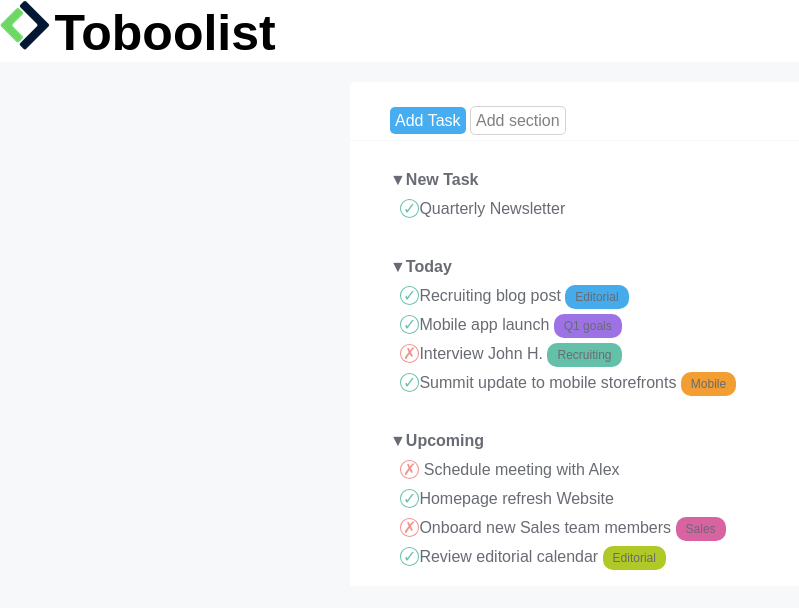
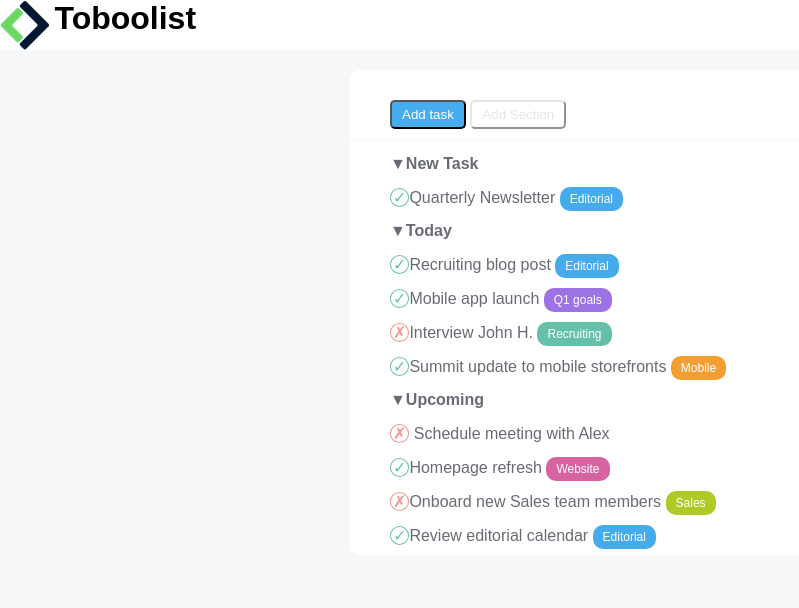
Before and after one commit to Ciuff4/html-css-toboolist, a plain HTML site: page index.html in a window 1280 px wide. Shown: the whole page, without its empty margins (0-799 px from the left). Drawn offline with Linux system fonts and the light colour scheme.

Commit message:
reset and fix main with ul

```diff
--- a/css/style.css
+++ b/css/style.css
@@ -8,32 +8,34 @@
 body{
     background-color: #F6F8F9;
 }
+
+.button{
+    padding: 5px 10px;
+    background-color: #47ADF1;
+    color: white;
+    border-radius: 5px;
+    border-color: 1px solid #47ADF1;
+}
+.button.section{
+    background-color: white;
+    color: #E3E6E8;
+    border-color: #E3E6E8;
+}
 /* HEADER */
 header{
     background-color: white;
 }
-header div{
-    display: inline-block;
+
+.logo{
+
+    vertical-align: middle;
 }
-header span{
-    font-size: 50px;
+
+header h1{
+    display: inline;
 }
 
 /* MAIN */
-.buttontask{
-    background-color: #47ADF1;
-    color: white;
-    border-radius: 5px;
-    padding: 5px;
-}
-
-.buttonsection{
-    background-color: white;
-    border: solid lightgray 1px;
-    border-radius: 5px;
-    padding: 5px;
-    color: gray;
-}
 
 .container{
     width: 50%;
@@ -49,8 +51,8 @@ header span{
     margin-top: 20px;
     margin-left: 30px;
     margin-bottom: 1px;
-    border-top-left-radius: 5px;
-    border-top-right-radius: 5px;
+    border-top-left-radius: 10px;
+    border-top-right-radius: 10px;
 }
 .main{
     padding-left: 40px;
@@ -58,10 +60,16 @@ header span{
     margin-left: 30px;
     color: #686B73 ;
     padding-bottom: 10px;
+    border-bottom-left-radius: 10px;
+    border-bottom-right-radius: 10px;
 }
 
-.title{
-    padding-top: 30px;
+ul{
+    list-style: none;
+}
+
+div li{
+    padding-top: 15px;
 }
 
 .check{
@@ -88,34 +96,31 @@ header span{
 
 .etiquette{
     font-size: 12px;
-    background-color: #45ABEA;
     border-radius: 10px;
     padding: 5px 10px;
+    color: white;
 }
 
-.main p{
-    margin: 10px;
-}
-.main .title{
-    margin: 0px;
+.editorial{
+    background-color: #45ABEA;
 }
 
-#purple{
+.q1-goals{
     background-color:#9C72E4 ;
 }
 
-#marine{
+.recruiting{
     background-color:#64C0A9 ;
 }
 
-#orange{
+.mobile{
     background-color:#F29E33 ;
 }
 
-#pink{
+.website{
     background-color:#D863A1 ;
 }
 
-#green{
+.sales{
     background-color:#B0C926 ;
 }
--- a/index.html
+++ b/index.html
@@ -10,50 +10,44 @@
 </head>
 <body>
     <header>
-        <div>
-            <img src="../html-css-toboolist/img/Logo.png" alt="Logo">
-        </div>
-        <div>
-            <span> <strong>Toboolist</strong> </span>
-        </div>
+            <img src="../html-css-toboolist/img/Logo.png" alt="Logo" class="logo">
+            <h1>Toboolist</h1>
     </header>
 
     <main>
         <div class="container">
             <div class="nav">
-                <span class="buttontask" >Add Task</span>
-                <span class="buttonsection"> Add section </span>
+                <button class="button"> Add task</button>
+                <button class="button section">Add Section</button>
             </div>
 
             <div class="main">
-                <!-- New Task -->
-                <section>
-                    <p class="title"><span>&#9660</span><strong>New Task</strong></p>
-                    <p><span class="check"></span>Quarterly Newsletter <span class="editorial"></span></p>
-                </section>
-                <!-- /New Task -->
-
-                <!-- Today -->
-                <section>
-                    <p class="title"><span>&#9660</span><strong>Today</strong></p>
-                    <p><span class="check"></span>Recruiting blog post <span class="etiquette">Editorial</span> </p>
-                    <p><span class="check"></span>Mobile app launch <span class="etiquette" id="purple">Q1 goals</span> </p>
-                    <p><span class="cross"></span>Interview John H. <span class="etiquette" id="marine">Recruiting</span> </p>
-                    <p><span class="check"></span>Summit update to mobile storefronts <span class="etiquette" id="orange">Mobile</span> </p>
-                </section>
-
-                <!-- /Today -->
-
-                <!-- Upcoming -->
-                <section>
-                    <p class="title"><span>&#9660</span><strong>Upcoming</strong></p>
-                    <p><span class="cross"></span> Schedule meeting with Alex</p>
-                    <p><span class="check"></span>Homepage refresh <span class="etiquettete">Website</span> </p>
-                    <p><span class="cross"></span>Onboard new Sales team members <span class="etiquette" id="pink">Sales</span> </p>
-                    <p><span class="check"></span>Review editorial calendar <span class="etiquette" id="green">Editorial</span> </p>
-                </section>
-
-                <!-- /Upcoming -->
+                <ul>
+                    <li>
+                        <span>&#9660</span><strong>New Task</strong>
+                        <ul>
+                            <li><span class="check"></span>Quarterly Newsletter <span class="etiquette editorial"> Editorial</span></li>
+                        </ul>
+                    </li>
+                    <li>
+                        <span>&#9660</span><strong>Today</strong>
+                        <ul>
+                            <li><span class="check"></span>Recruiting blog post <span class="etiquette editorial">Editorial</span></li>
+                            <li><span class="check"></span>Mobile app launch <span class="etiquette q1-goals">Q1 goals</span></li>
+                            <li><span class="cross"></span>Interview John H. <span class="etiquette recruiting">Recruiting</span></li>
+                            <li><span class="check"></span>Summit update to mobile storefronts <span class="etiquette mobile">Mobile</span></li>
+                        </ul>
+                    </li>
+                    <li>
+                        <span>&#9660</span><strong>Upcoming</strong>
+                        <ul>
+                            <li><span class="cross"></span> Schedule meeting with Alex</li>
+                            <li><span class="check"></span>Homepage refresh <span class="etiquette website">Website</span></li>
+                            <li><span class="cross"></span>Onboard new Sales team members <span class="etiquette sales">Sales</span></li>
+                            <li><span class="check"></span>Review editorial calendar <span class="etiquette editorial">Editorial</span></li>
+                        </ul>
+                    </li>
+                </ul>
 
             </div>
 
```
